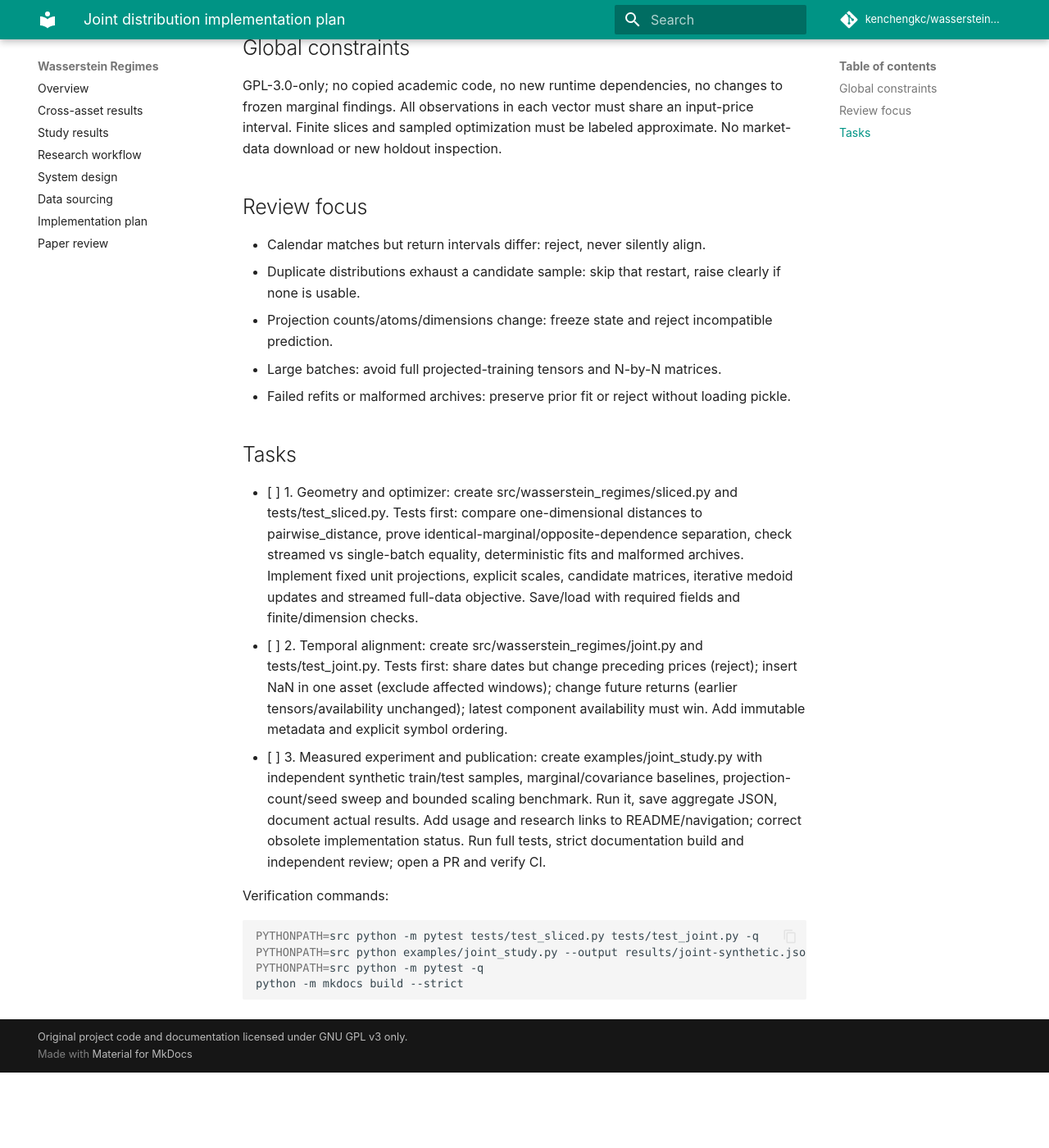
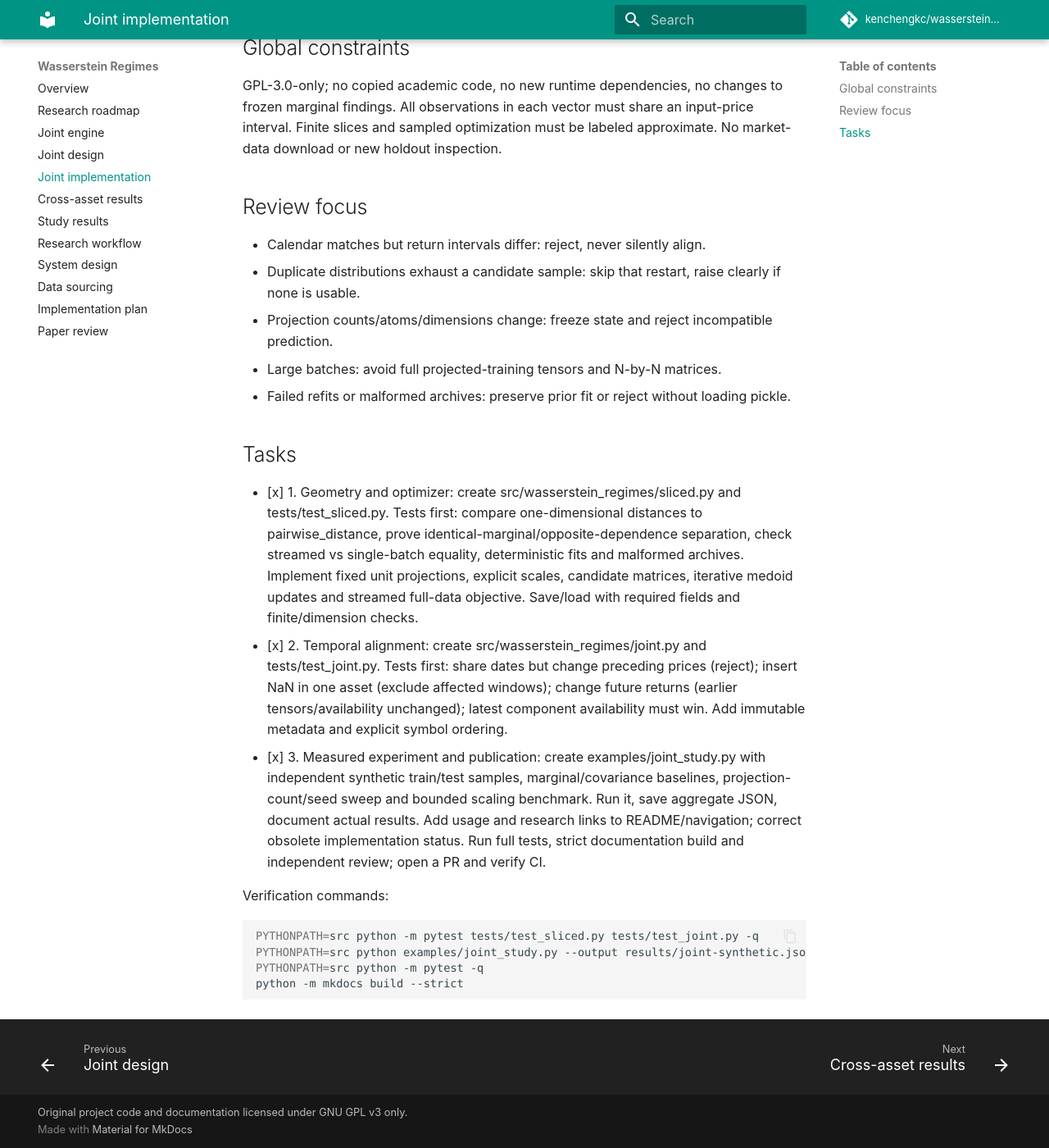
Before and after one commit to kenchengkc/wasserstein-regimes, an MkDocs documentation site: the page built from docs/joint-implementation-plan.md, in a window 1280 px wide and 1400 px high, scrolled down 332 px. Shown: the whole window at 82% size. Built offline with MkDocs 1.6.1 and Material for MkDocs 9.7.7, drawn with Linux system fonts in a browser that asks for light colours; comment, search, counter and statistics services are not loaded; before the commit the page ends 1640 px from its top, so only the background shows below that.

Commit message:
research: publish joint controls benchmarks and academic roadmap

```diff
--- a/docs/joint-implementation-plan.md
+++ b/docs/joint-implementation-plan.md
@@ -20,9 +20,9 @@
 
 ## Tasks
 
-- [ ] 1. Geometry and optimizer: create src/wasserstein_regimes/sliced.py and tests/test_sliced.py. Tests first: compare one-dimensional distances to pairwise_distance, prove identical-marginal/opposite-dependence separation, check streamed vs single-batch equality, deterministic fits and malformed archives. Implement fixed unit projections, explicit scales, candidate matrices, iterative medoid updates and streamed full-data objective. Save/load with required fields and finite/dimension checks.
-- [ ] 2. Temporal alignment: create src/wasserstein_regimes/joint.py and tests/test_joint.py. Tests first: share dates but change preceding prices (reject); insert NaN in one asset (exclude affected windows); change future returns (earlier tensors/availability unchanged); latest component availability must win. Add immutable metadata and explicit symbol ordering.
-- [ ] 3. Measured experiment and publication: create examples/joint_study.py with independent synthetic train/test samples, marginal/covariance baselines, projection-count/seed sweep and bounded scaling benchmark. Run it, save aggregate JSON, document actual results. Add usage and research links to README/navigation; correct obsolete implementation status. Run full tests, strict documentation build and independent review; open a PR and verify CI.
+- [x] 1. Geometry and optimizer: create src/wasserstein_regimes/sliced.py and tests/test_sliced.py. Tests first: compare one-dimensional distances to pairwise_distance, prove identical-marginal/opposite-dependence separation, check streamed vs single-batch equality, deterministic fits and malformed archives. Implement fixed unit projections, explicit scales, candidate matrices, iterative medoid updates and streamed full-data objective. Save/load with required fields and finite/dimension checks.
+- [x] 2. Temporal alignment: create src/wasserstein_regimes/joint.py and tests/test_joint.py. Tests first: share dates but change preceding prices (reject); insert NaN in one asset (exclude affected windows); change future returns (earlier tensors/availability unchanged); latest component availability must win. Add immutable metadata and explicit symbol ordering.
+- [x] 3. Measured experiment and publication: create examples/joint_study.py with independent synthetic train/test samples, marginal/covariance baselines, projection-count/seed sweep and bounded scaling benchmark. Run it, save aggregate JSON, document actual results. Add usage and research links to README/navigation; correct obsolete implementation status. Run full tests, strict documentation build and independent review; open a PR and verify CI.
 
 Verification commands:
 
--- a/mkdocs.yml
+++ b/mkdocs.yml
@@ -14,6 +14,10 @@
     - content.code.copy
 nav:
   - Overview: index.md
+  - Research roadmap: research-roadmap.md
+  - Joint engine: joint-results.md
+  - Joint design: joint-design.md
+  - Joint implementation: joint-implementation-plan.md
   - Cross-asset results: cross-asset-results.md
   - Study results: research-results.md
   - Research workflow: research-workflow.md
--- a/src/wasserstein_regimes/__init__.py
+++ b/src/wasserstein_regimes/__init__.py
@@ -1,8 +1,9 @@
-"""Exact univariate empirical-distribution clustering."""
+"""Empirical-distribution clustering with exact 1D and finite-slice geometry."""
 
+from .sliced import SlicedWassersteinKMedoids, sliced_w2
 from .core import FitResult, barycenter, fit, rolling_windows, wasserstein
 from .clustering import WassersteinKMeans
 from .transport import pairwise_distance, standardize_windows, w2_decomposition
 
-__all__ = ["FitResult", "barycenter", "fit", "rolling_windows", "wasserstein",
+__all__ = ["SlicedWassersteinKMedoids", "sliced_w2", "FitResult", "barycenter", "fit", "rolling_windows", "wasserstein",
            "WassersteinKMeans", "pairwise_distance", "standardize_windows", "w2_decomposition"]
```
Also changed, not shown: README.md (+2 -0 lines), docs/design.md (+1 -1 lines), docs/implementation-plan.md (+3 -3 lines), docs/index.md (+2 -0 lines), docs/joint-design.md (+1 -1 lines), docs/joint-results.md (added, +76 -0 lines), docs/assets/joint-controls.png (added), 4 other files.
